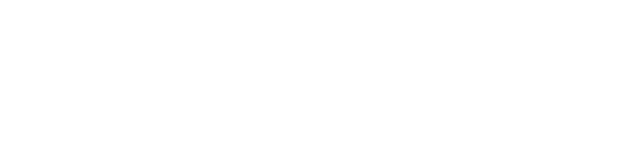
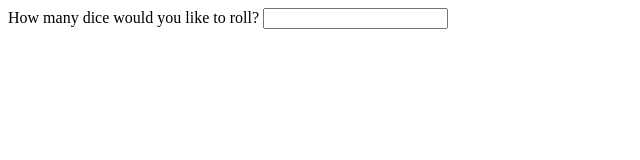
Before and after one commit to dellameb/dice-roller, a plain HTML site: page index.html in a window 1280 px wide. Shown: the whole page, without its empty margins (0-640 px from the left). Drawn offline with Linux system fonts and the light colour scheme.

Commit message:
text input element added

```diff
--- a/index.html
+++ b/index.html
@@ -7,6 +7,7 @@
   <title>A Dice Roller</title>
 </head>
 <body>
-
+  <label for="nbrDice">How many dice would you like to roll?</label>
+  <input type="text" id="nbrDice" name="nbrDice">
 </body>
 </html>
```
